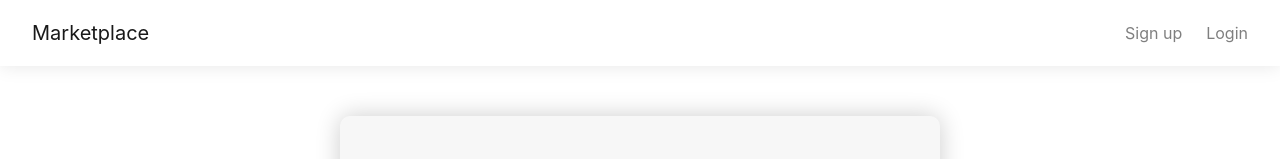
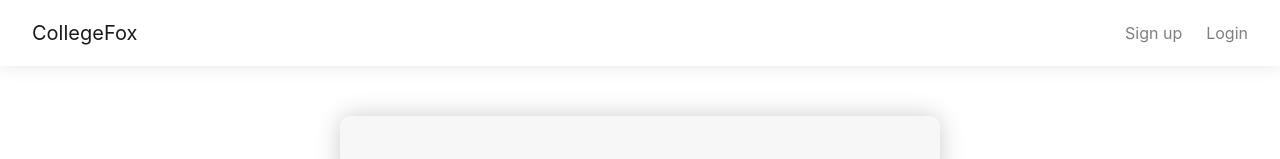
Before and after one commit to shubham-bakhal/CollegeFOX-frontend, a React (Create React App) app: page /signin in a window 1280 px wide. Shown: the top 159 px of the page. Built offline with nearby package versions, Linux system fonts and the light colour scheme; no server answers.

Commit message:
changed title

```diff
--- a/public/index.html
+++ b/public/index.html
@@ -14,31 +14,12 @@
       user's mobile device or desktop. See https://developers.google.com/web/fundamentals/web-app-manifest/
     -->
   <link rel="manifest" href="%PUBLIC_URL%/manifest.json" />
-  <!--
-      Notice the use of %PUBLIC_URL% in the tags above.
-      It will be replaced with the URL of the `public` folder during the build.
-      Only files inside the `public` folder can be referenced from the HTML.
-
-      Unlike "/favicon.ico" or "favicon.ico", "%PUBLIC_URL%/favicon.ico" will
-      work correctly both with client-side routing and a non-root public URL.
-      Learn how to configure a non-root public URL by running `npm run build`.
-    -->
-  <title>Marketplace</title>
+  <title>CollegeFox</title>
 </head>
 
 <body>
   <noscript>You need to enable JavaScript to run this app.</noscript>
   <div id="root"></div>
-  <!--
-      This HTML file is a template.
-      If you open it directly in the browser, you will see an empty page.
-
-      You can add webfonts, meta tags, or analytics to this file.
-      The build step will place the bundled scripts into the <body> tag.
-
-      To begin the development, run `npm start` or `yarn start`.
-      To create a production bundle, use `npm run build` or `yarn build`.
-    -->
 </body>
 
 </html>
--- a/src/containers/Navbar.js
+++ b/src/containers/Navbar.js
@@ -22,7 +22,7 @@ export default function Navbar() {
   return (
     <nav className="navbar sticky-top navbar-light bg-light pad2">
       <Link to="/" className="navbar-brand" onClick={e => dispatch({ type: CHANGE_PATH, history: { path: '/', class: 'all' } })}>
-        Marketplace
+        CollegeFox
       </Link>
 
       {!isLoggedin ? (
```
